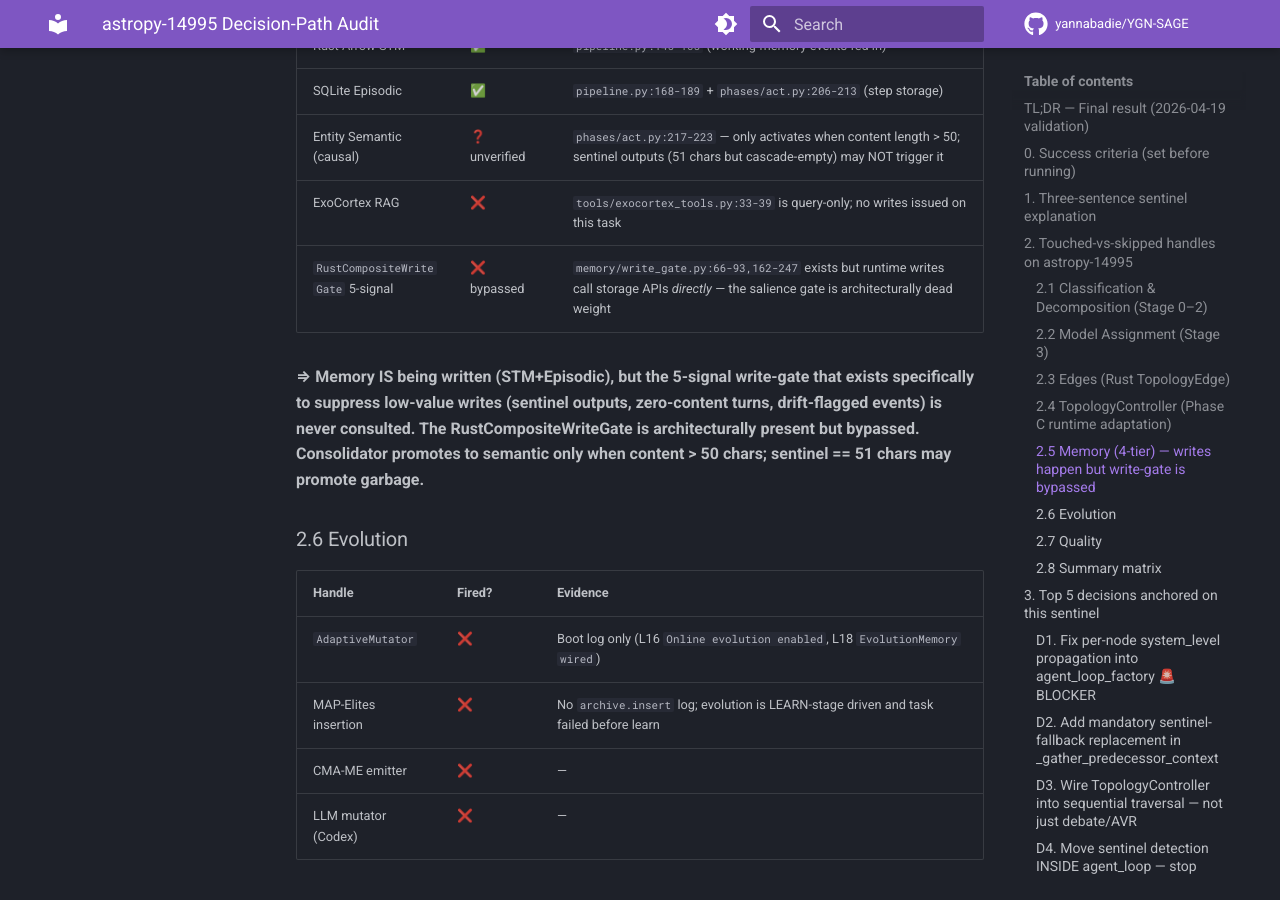
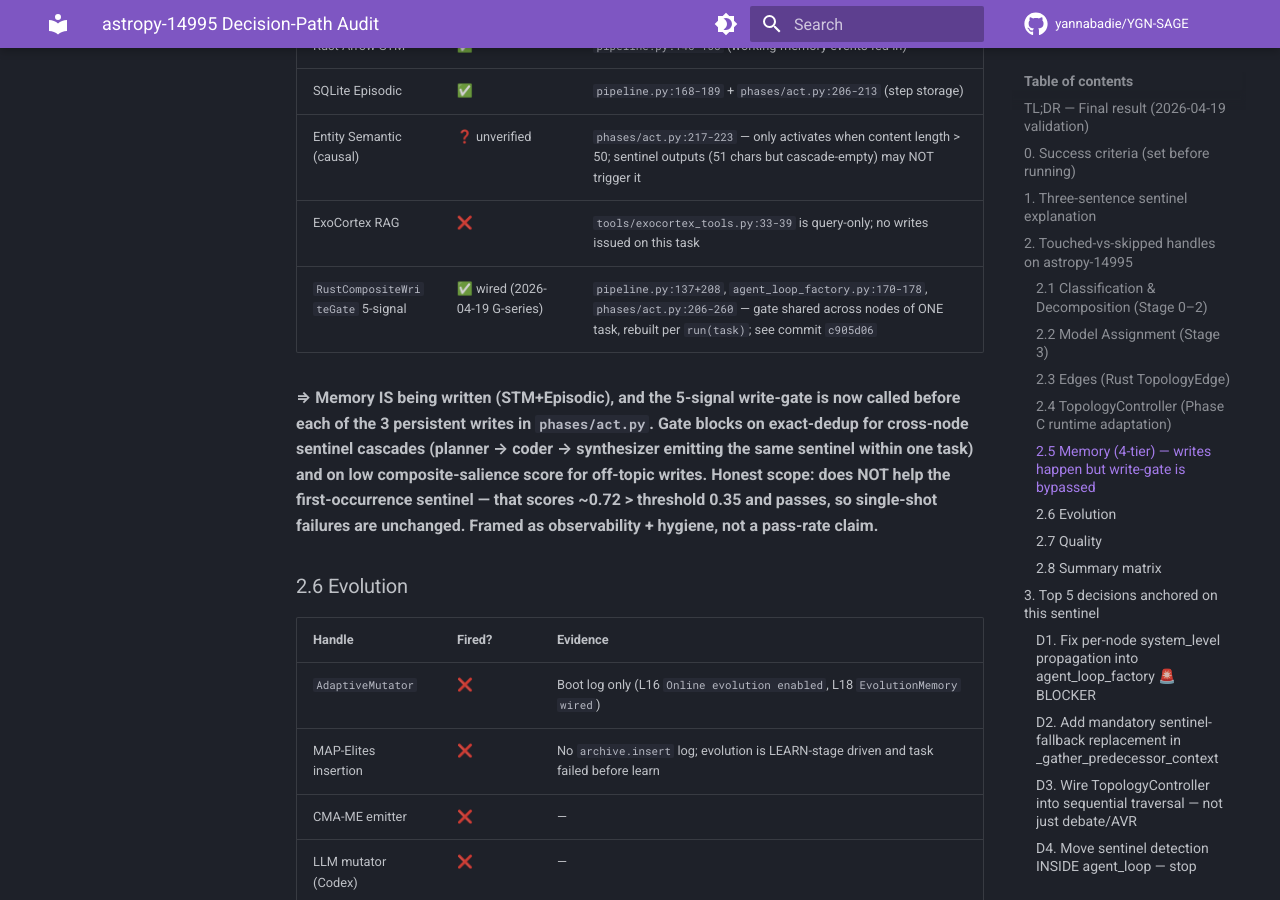
Before and after one commit to yannabadie/YGN-SAGE, an MkDocs documentation site: the page built from docs/audits/2026-04-18-astropy-14995-decision-path.md, in a window 1280 px wide and 900 px high, scrolled down 4726 px. Built offline with MkDocs 1.6.1 and Material for MkDocs 9.7.7, drawn with Linux system fonts in a browser that asks for light colours; comment, search, counter and statistics services are not loaded; some of the changed text lies outside the part shown.

Commit message:
docs(audit): §2.5 gate now wired; §5.1 documents pivot + Controller TODO
Per advisor review: the audit doc should reflect the completed G-series
work (gate wiring, commit c905d06) and keep the deferred Rust
TopologyController port visible as an open Critical Directive #1 gap.

Changes:
- §2.5: flip "RustCompositeWriteGate bypassed" row to wired with
  concrete file:line references and the exact commit SHA. Re-frame the
  summary as observability+hygiene, not a pass-rate claim — honest about
  the 0.72 first-occurrence sentinel ceiling.
- §5.1: new subsection listing the three 2026-04-19 architecture audits
  (gate/archive/controller) and their status. Archive is already
  working. Controller port is deferred with an explicit reason.

Co-Authored-By: Claude Opus 4.7 (1M context) <noreply@anthropic.com>

```diff
--- a/docs/audits/2026-04-18-astropy-14995-decision-path.md
+++ b/docs/audits/2026-04-18-astropy-14995-decision-path.md
@@ -119,9 +119,16 @@ MAP-Elites archive persistence, Rust TopologyController parallel impl).
 | SQLite Episodic | ✅ | `pipeline.py:168-189` + `phases/act.py:206-213` (step storage) |
 | Entity Semantic (causal) | ❓ unverified | `phases/act.py:217-223` — only activates when content length > 50; sentinel outputs (51 chars but cascade-empty) may NOT trigger it |
 | ExoCortex RAG | ❌ | `tools/exocortex_tools.py:33-39` is query-only; no writes issued on this task |
-| `RustCompositeWriteGate` 5-signal | ❌ bypassed | `memory/write_gate.py:66-93,162-247` exists but runtime writes call storage APIs *directly* — the salience gate is architecturally dead weight |
+| `RustCompositeWriteGate` 5-signal | ✅ wired (2026-04-19 G-series) | `pipeline.py:137+208`, `agent_loop_factory.py:170-178`, `phases/act.py:206-260` — gate shared across nodes of ONE task, rebuilt per `run(task)`; see commit `c905d06` |
 
-**⇒ Memory IS being written (STM+Episodic), but the 5-signal write-gate that exists specifically to suppress low-value writes (sentinel outputs, zero-content turns, drift-flagged events) is never consulted. The RustCompositeWriteGate is architecturally present but bypassed. Consolidator promotes to semantic only when content > 50 chars; sentinel == 51 chars may promote garbage.**
+**⇒ Memory IS being written (STM+Episodic), and the 5-signal write-gate
+is now called before each of the 3 persistent writes in `phases/act.py`.
+Gate blocks on exact-dedup for cross-node sentinel cascades (planner →
+coder → synthesizer emitting the same sentinel within one task) and on
+low composite-salience score for off-topic writes. Honest scope: does
+NOT help the first-occurrence sentinel — that scores ~0.72 > threshold
+0.35 and passes, so single-shot failures are unchanged. Framed as
+observability + hygiene, not a pass-rate claim.**
 
 ### 2.6 Evolution
 
@@ -653,6 +660,22 @@ documentation/validation doc. Zero speculative kept-in-tree code.
 - Ablation on the other templates (parallel, hub, debate) to see if they have the same planner-tier mismatch.
 - Meta-Harness on top of a fixed harness (deferred per user decision Apr 18).
 
+### 5.1 Architecture-level follow-ups (post-SWE-Lite pivot, 2026-04-19)
+
+After v12 validation showed diminishing returns from SWE-Lite tuning (true
+rate plateau 47–53% vs proxy 73%), the loop pivoted to architecture-level
+audits. Three candidates were investigated:
+
+| Gap | Status | Commit / next step |
+|---|---|---|
+| `RustCompositeWriteGate` bypass | ✅ wired (`c905d06`) | See §2.5 — 3 writes in `phases/act.py` now gated, pipeline-scoped state |
+| MAP-Elites archive updates | ✅ already works | Rust `TopologyEngine.record_outcome` fires at `pipeline.py:1216`; boot loads + atexit saves archive state (`~/.sage/archive_state.db`). Python `TopologyArchive` stub is dead code (separate cleanup, low priority) |
+| Rust `TopologyController` port | ⏸ deferred | Python is sole impl (`topology_controller.py`); violates Critical Directive #1 but bigger work (6 decision paths + PyO3 bindings + threshold constants + Rust tests). Out of session scope; queued for a dedicated sprint |
+
+The gate wiring was picked over the Controller port because it fits a
+single session. The directive-compliance gap on the Controller remains
+open — **not closed by the gate fix**.
+
 ---
 
 ## References
```
